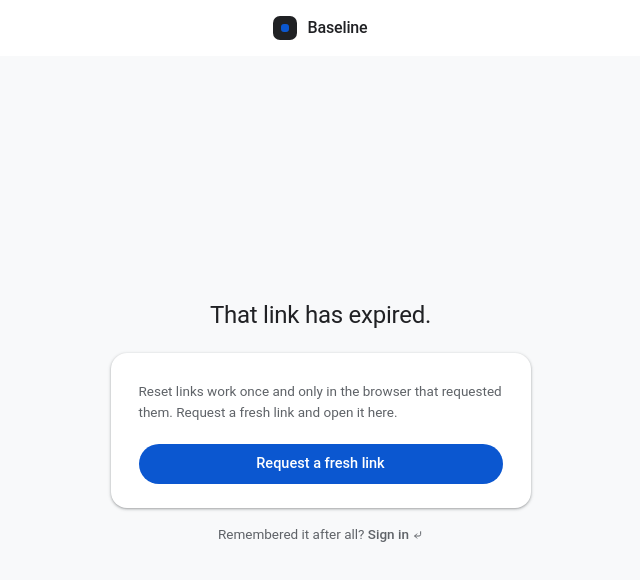
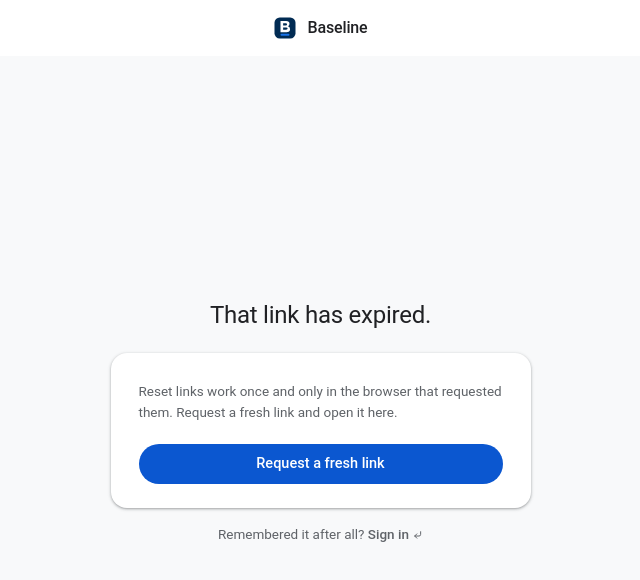
Before and after one commit to neil-justin/baseline, a Next.js app: page /reset in a window 1280 px wide. Shown: the top 580 px of the page, without its empty margins (312-952 px from the left). Built offline with nearby package versions, Linux system fonts and the light colour scheme; no server answers.

Commit message:
feat: BrandMark on auth pages

```diff
--- a/app/(auth)/forgot/page.tsx
+++ b/app/(auth)/forgot/page.tsx
@@ -1,5 +1,6 @@
 import type { Metadata } from "next";
 import { BackArrow } from "../glyphs";
+import BrandMark from "../../../components/BrandMark";
 import ForgotForm from "./ForgotForm";
 import "./auth.css";
 import "../v7-auth.css";
@@ -25,7 +26,7 @@ export default async function ForgotPage({
       <header className="bar">
         <div className="bar-in" style={{ justifyContent: "center" }}>
           <a href="/" className="brand">
-            <span className="brand-mark" aria-hidden="true"></span>
+            <BrandMark size={24} />
             <span className="brand-name">Baseline</span>
           </a>
         </div>
--- a/app/(auth)/reset/page.tsx
+++ b/app/(auth)/reset/page.tsx
@@ -1,5 +1,6 @@
 import type { Metadata } from "next";
 import { BackArrow } from "../glyphs";
+import BrandMark from "../../../components/BrandMark";
 import { supabaseServer } from "@/lib/supabase/server";
 import ResetForm from "./ResetForm";
 import "./auth.css";
@@ -32,7 +33,7 @@ export default async function ResetPage() {
       <header className="bar">
         <div className="bar-in" style={{ justifyContent: "center" }}>
           <a href="/" className="brand">
-            <span className="brand-mark" aria-hidden="true"></span>
+            <BrandMark size={24} />
             <span className="brand-name">Baseline</span>
           </a>
         </div>
--- a/app/(auth)/signup/page.tsx
+++ b/app/(auth)/signup/page.tsx
@@ -1,5 +1,6 @@
 import type { Metadata } from "next";
 import { ForwardArrow } from "../glyphs";
+import BrandMark from "../../../components/BrandMark";
 import GoogleAuth from "../GoogleAuth";
 import SignupForm from "./SignupForm";
 import "./auth.css";
@@ -18,7 +19,7 @@ export default function SignUpPage() {
       <header className="bar">
         <div className="bar-in" style={{ justifyContent: "center" }}>
           <a href="/" className="brand">
-            <span className="brand-mark" aria-hidden="true"></span>
+            <BrandMark size={24} />
             <span className="brand-name">Baseline</span>
           </a>
         </div>
--- a/app/(auth)/v7-auth.css
+++ b/app/(auth)/v7-auth.css
@@ -83,15 +83,6 @@ body:has(.v7auth) { background: #f8f9fa; }
 
 .v7auth .bar-in { max-width: 1240px; width: 100%; margin: 0 auto; padding: 0 24px; }
 .v7auth .bar { height: 56px; display: flex; align-items: center; border-bottom: 1px solid var(--v-border); }
-/* brand mark lifted to the family geometry (24px, 2px ink border, 6px radius;
-   the blue inlay square is the globals' ::after via the var bridge) */
-.v7auth .brand-mark {
-  width: 24px;
-  height: 24px;
-  border: 2px solid var(--v-ink);
-  border-radius: 6px;
-}
-.v7auth .brand-mark::after { border-radius: 1px; }
 .v7auth .brand-name { font: 500 16px/1.2 Roboto, system-ui, sans-serif; letter-spacing: 0; }
 
 /* ---------- the auth frame ---------- */
--- a/app/(auth)/welcome/page.tsx
+++ b/app/(auth)/welcome/page.tsx
@@ -1,6 +1,7 @@
 import type { Metadata } from "next";
 import { redirect } from "next/navigation";
 import { destFor, getCounselorRequest, getCurrentProfile, getSignedInUser } from "@/lib/session";
+import BrandMark from "../../../components/BrandMark";
 import WelcomePicker from "./WelcomePicker";
 // The .auth-body/.auth-panel/.field framework lives in app/globals.css
 // (root layout); v7-auth.css is the shared (auth) skin. There is no shared
@@ -42,7 +43,7 @@ export default async function WelcomePage() {
       <header className="bar">
         <div className="bar-in" style={{ justifyContent: "center" }}>
           <a href="/" className="brand">
-            <span className="brand-mark" aria-hidden="true"></span>
+            <BrandMark size={24} />
             <span className="brand-name">Baseline</span>
           </a>
         </div>
--- a/app/globals.css
+++ b/app/globals.css
@@ -184,14 +184,6 @@ button { font: inherit; color: inherit; background: none; border: 0; cursor: poi
   max-width: 1360px; margin: 0 auto;
 }
 .brand { display: flex; align-items: center; gap: 10px; }
-.brand-mark {
-  width: 18px; height: 18px; flex: none;
-  border: 1.5px solid var(--ink);
-  display: grid; place-items: center;
-}
-.brand-mark::after {
-  content: ""; width: 6px; height: 6px; background: var(--accent);
-}
 .brand-name { font-weight: 640; font-size: 14px; letter-spacing: -0.01em; }
 .brand-meta { font-family: var(--mono); font-size: 11px; color: var(--ink-3); letter-spacing: 0.02em; }
 .bar-right { display: flex; align-items: center; gap: 22px; }
```
